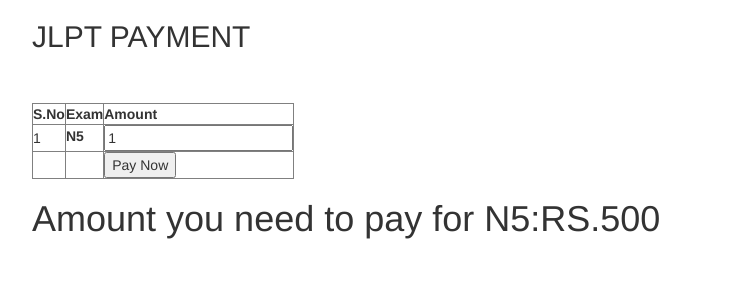
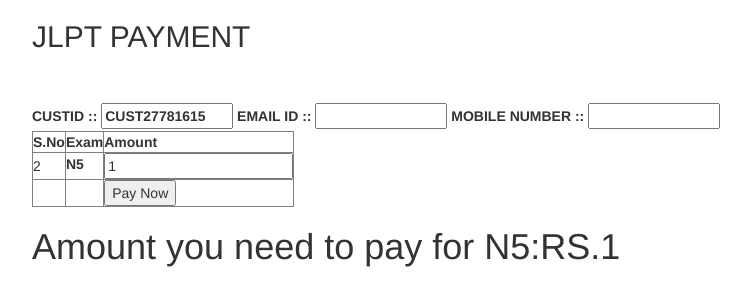
Before and after one commit to Shernz/JLPT-JALTRA, a PHP site: page / in a window 1280 px wide. Shown: the top 306 px of the page, without its empty margins (38-789 px from the left). Run offline with PHP 8.4, Linux system fonts and the light colour scheme; some libraries are stand-ins or nearby versions.

Commit message:
updated index.php
getting user credentials

```diff
--- a/index.php
+++ b/index.php
@@ -10,6 +10,12 @@
 	<br>
 	<br>
 	<form method="post" action="pgRedirect.php">
+
+
+					<label>CUSTID ::</label>
+				<b>	<INPUT id="CUST_ID"  maxlength="12" size="12" name="CUST_ID" readonly autocomplete="off" value="<?php echo  "CUST" . rand(10000,99999999)?>"></b>
+		<label>EMAIL ID ::</label>		<b>	<INPUT id="EMAIL"  maxlength="100" size="12" name="EMAIL"  autocomplete="off" required></b>
+		<label>MOBILE NUMBER ::</label>		<b>	<INPUT id="MOBILE"  maxlength="10" size="12" name="MOBILE"  autocomplete="off" required></b>
 		<table border="1" >
 			<tbody>
 				<tr>
@@ -25,11 +31,7 @@
 						value="<?php echo  "ORDS" . rand(10000,99999999)?>">
 					</td>
 				</tr>
-				<tr hidden>
-					<td>2</td>
-					<td><label>CUSTID ::*</label></td>
-					<td><input id="CUST_ID" tabindex="2" maxlength="12" size="12" name="CUST_ID" autocomplete="off" value="CUST001"></td>
-				</tr>
+
 				<tr hidden>
 					<td>3</td>
 					<td><label>INDUSTRY_TYPE_ID ::*</label></td>
@@ -43,7 +45,7 @@
 					</td>
 				</tr>
 				<tr>
-					<td>1</td>
+					<td>2</td>
 					<td><label>N5</label></td>
 					<td><input title="TXN_AMOUNT" tabindex="10"
 						type="text" name="TXN_AMOUNT"
@@ -57,7 +59,7 @@
 				</tr>
 			</tbody>
 		</table>
-		<h1> Amount you need to pay for N5:RS.500</h1>
+		<h1> Amount you need to pay for N5:RS.1</h1>
 
 	</form>
 
```
